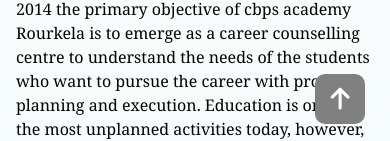
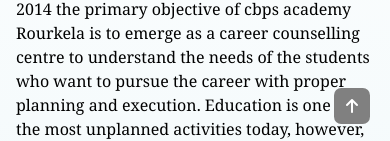
Before and after one commit to PRADEEPSAHU92546/CityClean-waste-management-, a website: page index.html in a window 390 px wide. Shown: the part 704-845 px from the top of the page. Drawn offline with nearby package versions, Linux system fonts and the light colour scheme.

Commit message:
arror changes

```diff
--- a/index.html
+++ b/index.html
@@ -45,7 +45,28 @@
         font-size: 25px;
         text-decoration: none;
         opacity: 1;
-        transition: all 0.4s;}
+        transition: all 0.4s;
+      }
+      @media only screen and (max-width: 600px) {
+        .to-top {
+        background-color: gray;
+        color: white;
+        position: fixed;
+        bottom: 16px;
+        right: 20px;
+        width: 36px;
+        height: 36px;
+        border-radius: 20%;
+        display: flex;
+        align-items: center;
+        justify-content: center;
+        font-size: 16px;
+        text-decoration: none;
+        opacity: 1;
+        transition: all 0.4s;
+      }
+     }
+
     </style>
   </head>
   <body class="font-serif">
```
